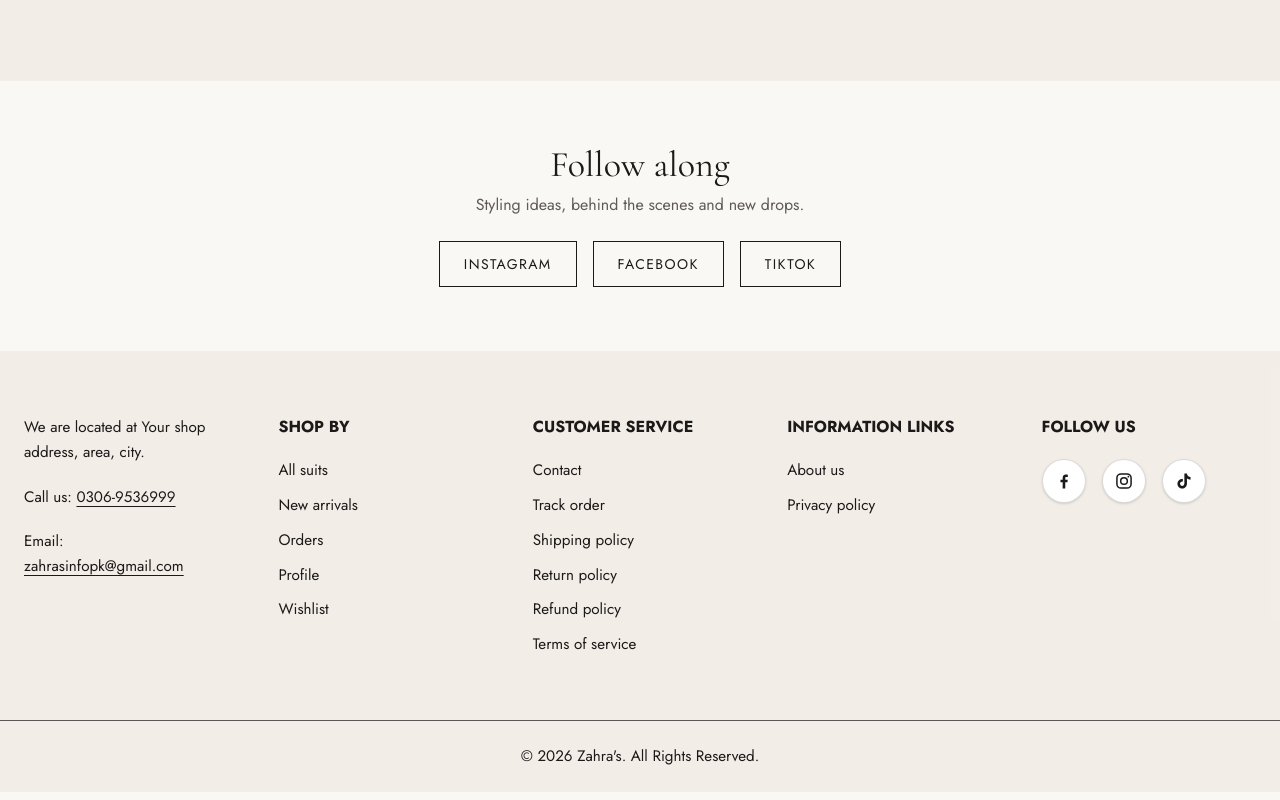
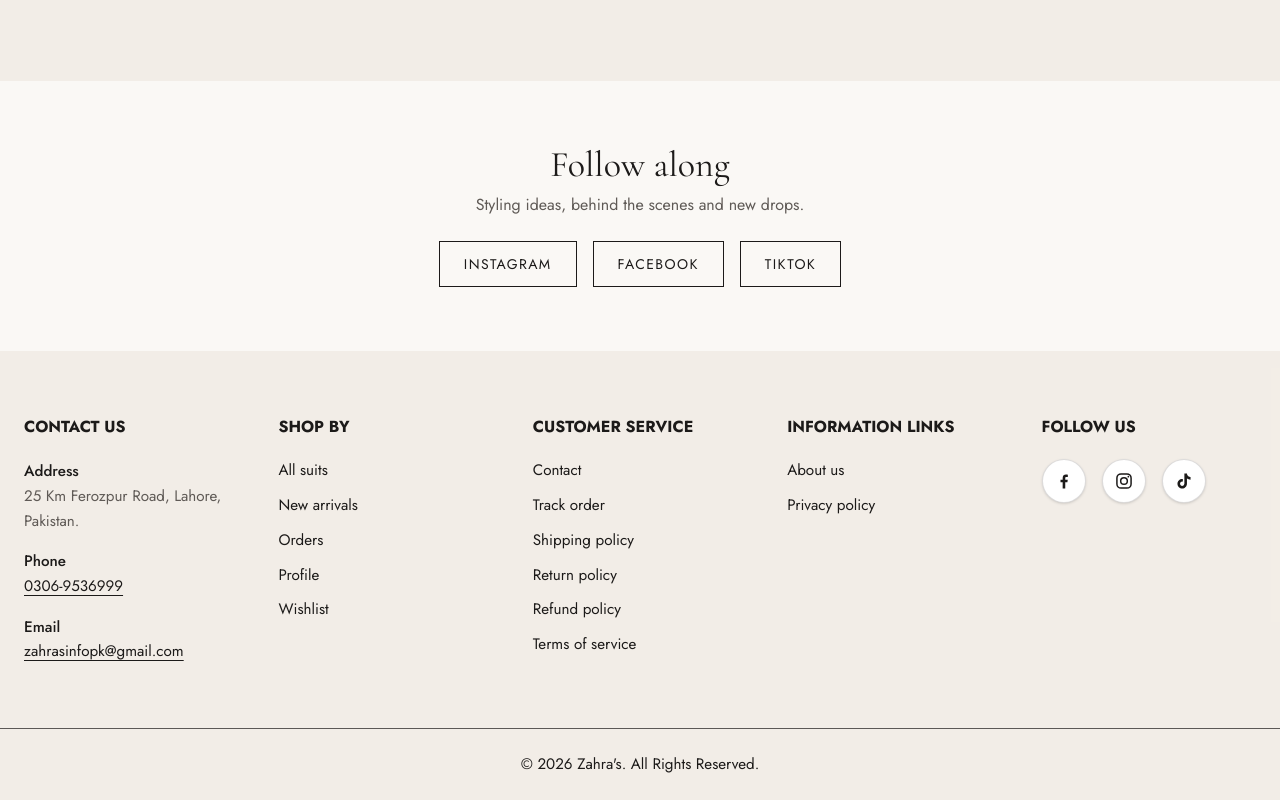
Before and after one commit to Mehrozz-Ali/Zahra-s, a Next.js app in the folder client/: page / in a window 1280 px wide. Shown: the part 1665-2465 px from the top of the page. Built offline with nearby package versions, Linux system fonts and the light colour scheme; no server answers.

Commit message:
Address added to footer

```diff
--- a/client/components/layout/SiteFooter.tsx
+++ b/client/components/layout/SiteFooter.tsx
@@ -1,6 +1,7 @@
 import Link from "next/link";
 import type { ReactNode } from "react";
 import { SITE } from "@/lib/site";
+import { getWhatsAppNumber, whatsAppLink } from "@/lib/whatsapp";
 
 const columns: Array<{ title: string; links: Array<[string, string]> }> = [
   { title: "Shop by", links: [["All suits", "/shop"], ["New arrivals", "/shop"], ["Orders", "/account/orders"], ["Profile", "/account"], ["Wishlist", "/wishlist"]] },
@@ -20,13 +21,17 @@ function Social({ href, label, children }: { href: string; label: string; childr
 }
 
 export function SiteFooter() {
+  const whatsApp = getWhatsAppNumber();
   return (
     <footer className="bg-sand/50">
       <div className="mx-auto grid max-w-7xl gap-10 px-6 py-14 sm:grid-cols-2 lg:grid-cols-5 lg:py-16">
-        <div className="space-y-5 text-[0.95rem] leading-relaxed">
-          <p>We are located at {SITE.address}.</p>
-          <p>Call us: <a href={`tel:${SITE.phone.replace(/\s/g, "")}`} className={underlined}>{SITE.phone}</a></p>
-          <p>Email:<br /><a href={`mailto:${SITE.email}`} className={`${underlined} break-all`}>{SITE.email}</a></p>
+        <div>
+          <h2 className="mb-5 text-base font-bold uppercase">Contact us</h2>
+          <dl className="space-y-4 text-[0.95rem] leading-relaxed">
+            <div><dt className="font-medium">Address</dt><dd className="text-stone">{SITE.address}</dd></div>
+            <div><dt className="font-medium">Phone</dt><dd><a href={`tel:${SITE.phone.replace(/\s/g, "")}`} className={underlined}>{SITE.phone}</a></dd></div>
+            <div><dt className="font-medium">Email</dt><dd><a href={`mailto:${SITE.email}`} className={`${underlined} break-all`}>{SITE.email}</a></dd></div>
+          </dl>
         </div>
 
         {columns.map((col) => (
--- a/client/lib/site.ts
+++ b/client/lib/site.ts
@@ -10,7 +10,7 @@ export const SITE = {
   returnDays: 7,
   email: "zahrasinfopk@gmail.com", // TODO before launch: your real contact details
   phone: "0306-9536999",
-  address: "Your shop address, area, city", // TODO before launch: shown in the footer
+  address: "25 Km Ferozpur Road, Lahore, Pakistan.", // TODO before launch: shown in the footer
   hours: "Monday to Saturday, 10am to 6pm (Pakistan time)", // TODO before launch: your real support hours
   instagramUrl: "https://www.facebook.com/share/1JKjwPfgj4/?mibextid=wwXIfr",
   facebookUrl: "https://www.instagram.com/zahras.us?srtk=ejRsa3N1OXpkY2Zm",
```
